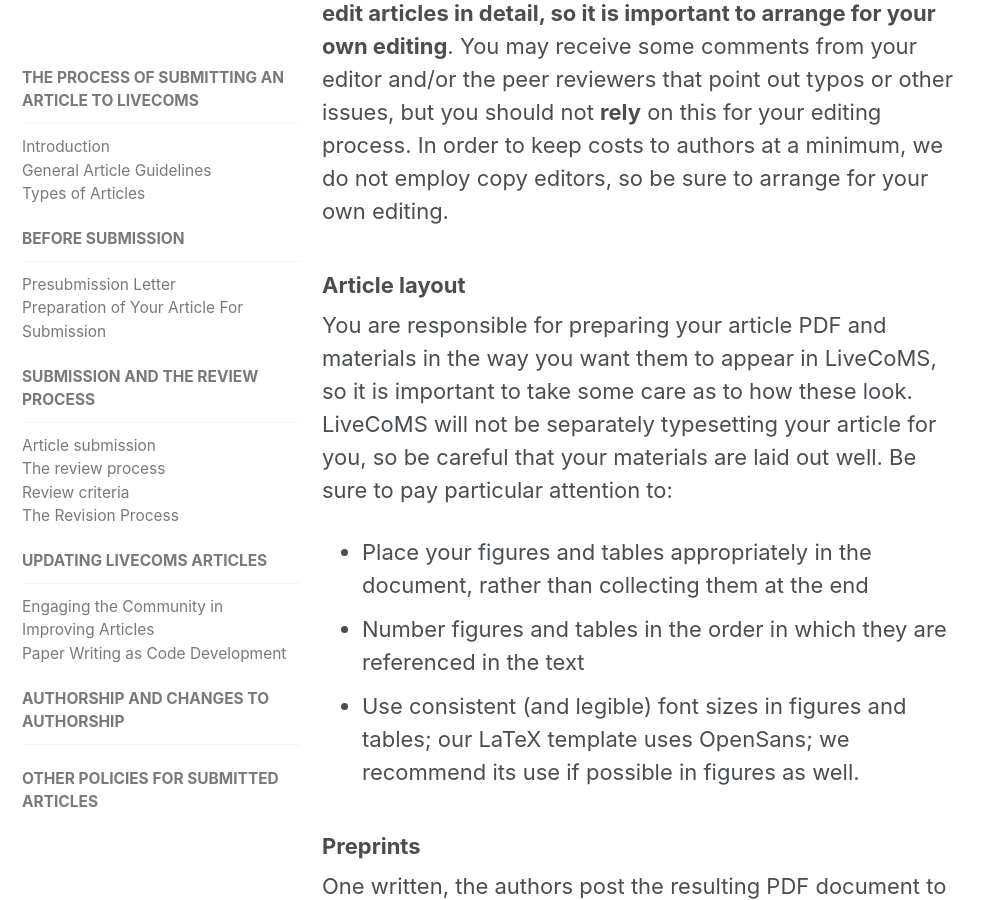
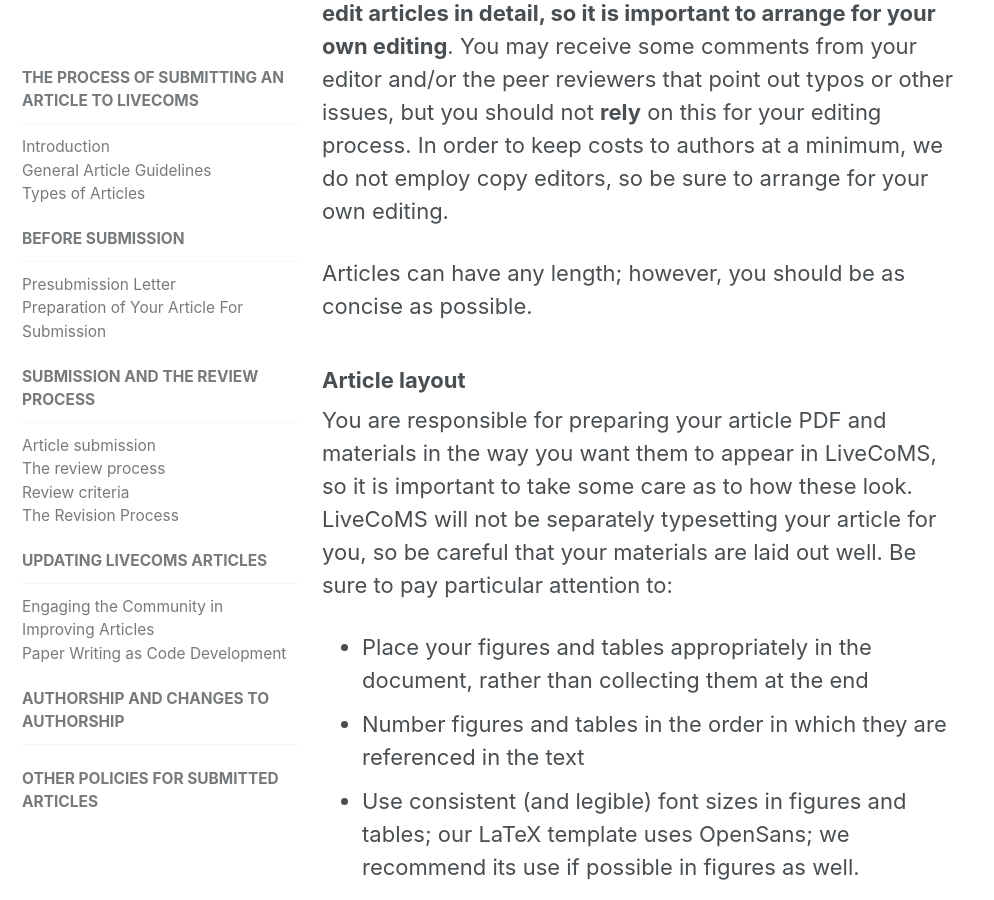
Before and after one commit to livecomsjournal/livecomsjournal.github.io, a Jekyll site: the page built from _policies/01_policies.md, in a window 1280 px wide and 900 px high, scrolled down 3281 px. Shown: the whole window, without its empty margins (0-994 px from the left). Built offline with Jekyll 4.4.1, drawn with Linux system fonts in a browser that asks for light colours.

Commit message:
Add a sentence on length

```diff
--- a/_policies/01_policies.md
+++ b/_policies/01_policies.md
@@ -72,6 +72,8 @@
 It is particularly important to note that **LiveCoMS does not edit articles in detail, so it is important to arrange for your own editing**.
 You may receive some comments from your editor and/or the peer reviewers that point out typos or other issues, but you should not **rely** on this for your editing process.
 In order to keep costs to authors at a minimum, we do not employ copy editors, so be sure to arrange for your own editing.
+
+Articles can have any length; however, you should be as concise as possible.
 
 ### Article layout
 
```
